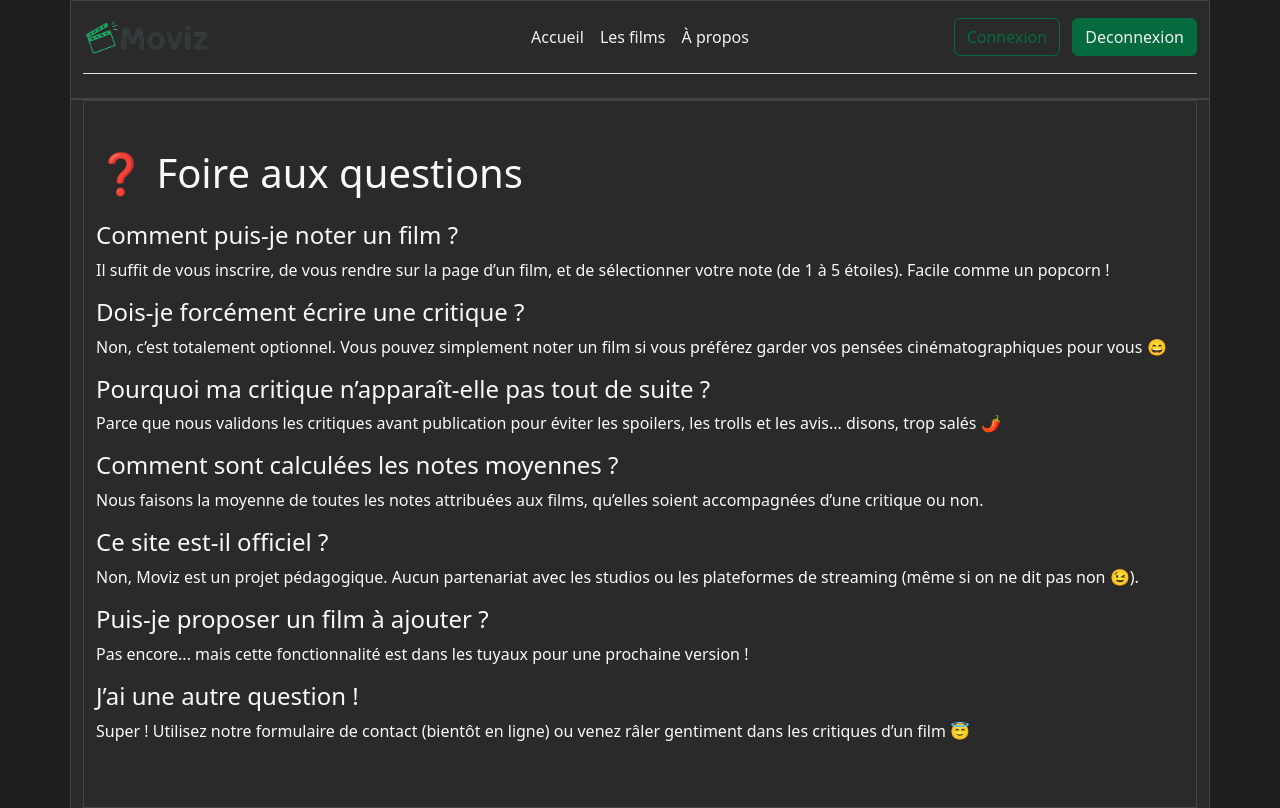
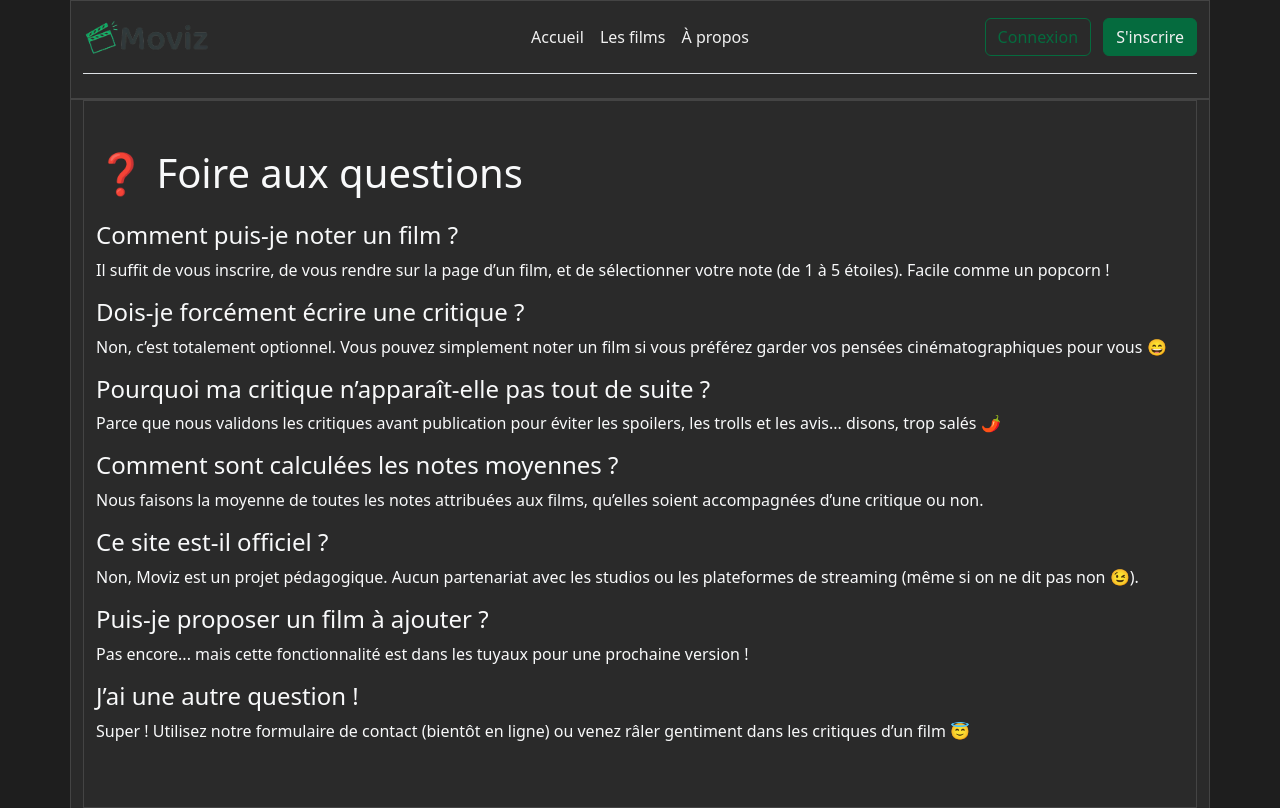
Before and after one commit to Riviera77/moviz, a Symfony app: template templates/page/faq.html.twig in a window 1280 px wide. Shown: the top 808 px of the page. Run offline with Twig, Linux system fonts and the light colour scheme; the template is opened without the code that fills it, so the values that code supplies are empty; style sheets or scripts are compiled from the project's sources; some libraries are stand-ins or nearby versions.

Commit message:
update link

```diff
--- a/templates/partials/_header.html.twig
+++ b/templates/partials/_header.html.twig
@@ -16,7 +16,7 @@
                         <a href="{{ path('app_logout') }}" class="btn btn-outline-danger">Logout</a>
                     {% else %}
                         <a href="{{ path('app_login') }}" class="btn btn-outline-primary me-2">Connexion</a>
-                        <a href="{{ path('app_logout') }}" class="btn btn-primary">Deconnexion</a>
+                        <a href="#" class="btn btn-primary">S'inscrire</a>
                     {% endif %}
                 </div>
             </header>
```
